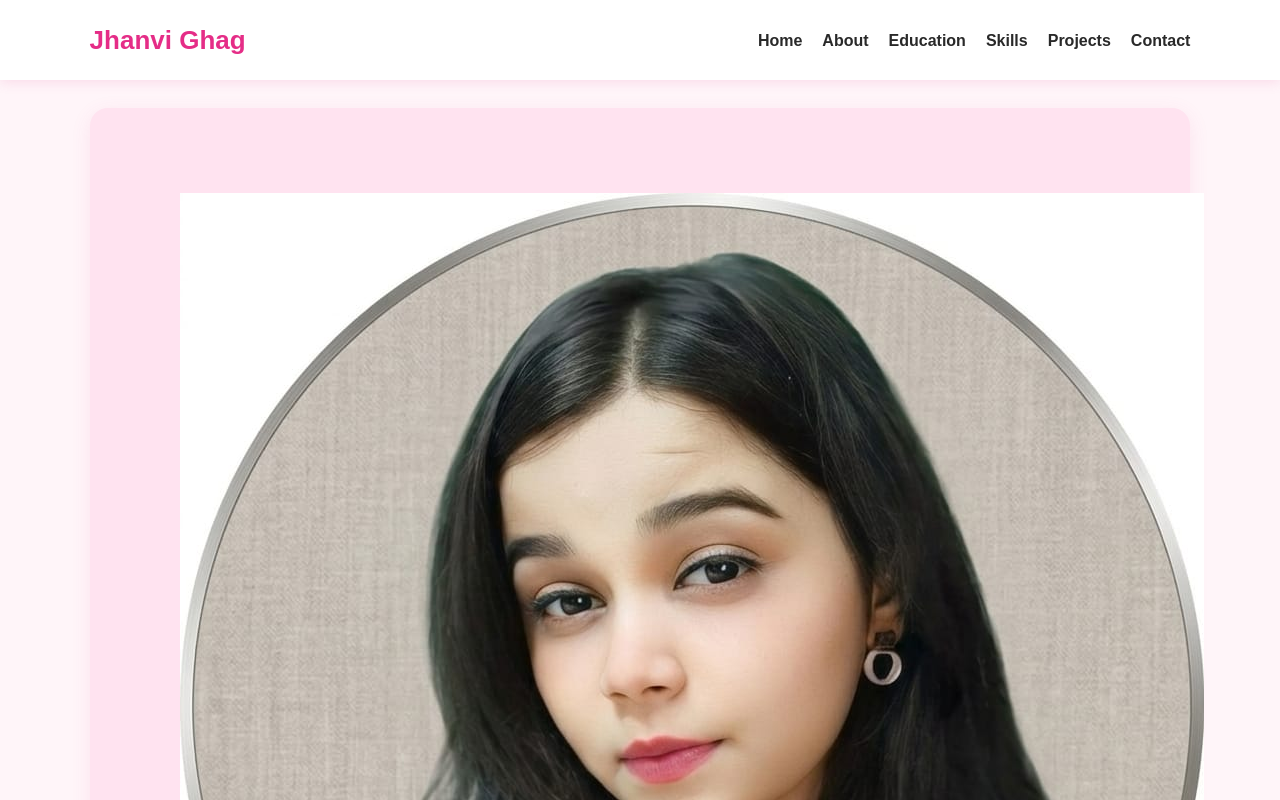
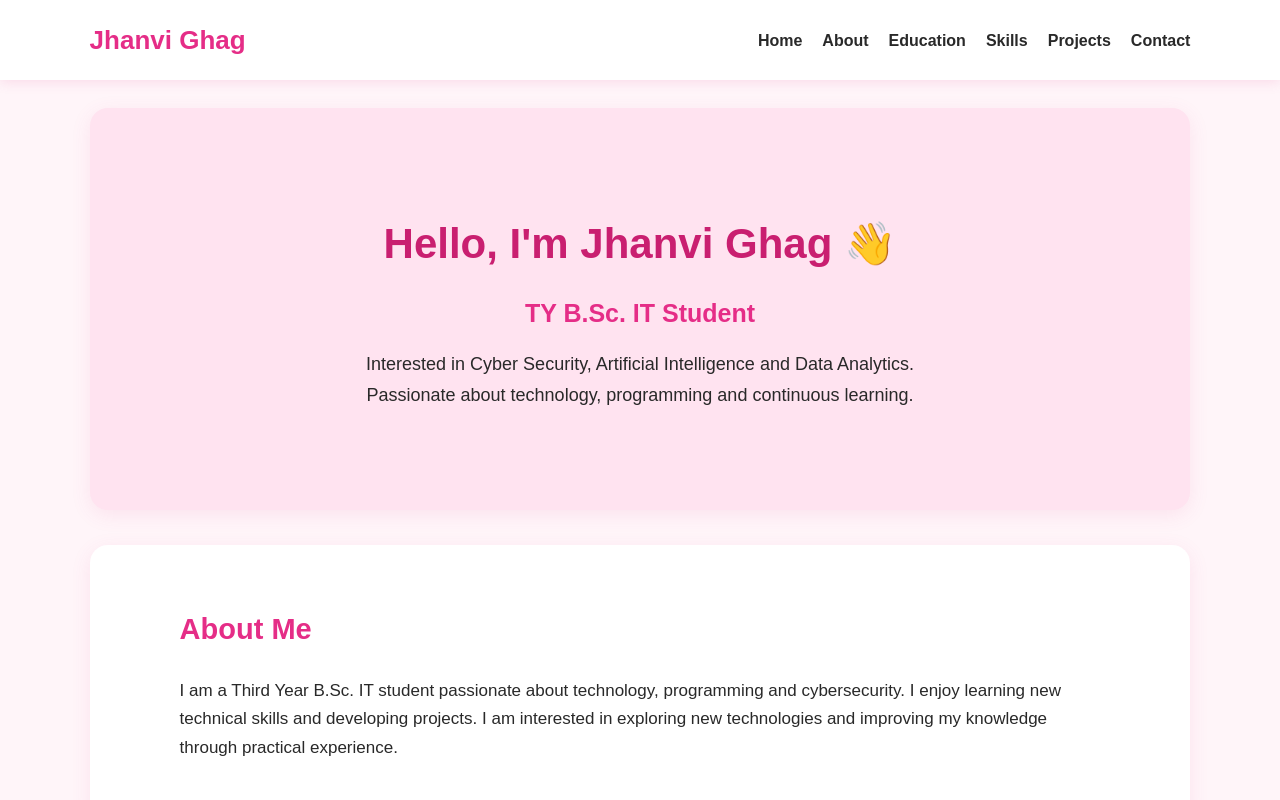
Before and after one commit to jhanvi-ghag/My-Portfolio, a plain HTML site: page index.html in a window 1280 px wide. Shown: the top 800 px of the page. Drawn offline with Linux system fonts and the light colour scheme.

Commit message:
Update index.html

```diff
--- a/index.html
+++ b/index.html
@@ -85,34 +85,23 @@
         #home {
             background: #ffe3f0;
             text-align: center;
-            padding: 85px 7%;
+            padding: 100px 7%;
             margin-top: 28px;
         }
 
         #home h1 {
             color: #c91f70;
-            font-size: 40px;
-            margin-bottom: 8px;
+            font-size: 42px;
+            margin-bottom: 12px;
         }
 
         #home h2 {
-            font-size: 24px;
-            margin-bottom: 12px;
+            font-size: 25px;
+            margin-bottom: 15px;
         }
 
         #home p {
             font-size: 18px;
-        }
-
-        /* Profile Photo */
-        .profile-photo {
-            width: 165px;
-            height: 165px;
-            border-radius: 50%;
-            object-fit: cover;
-            border: 5px solid white;
-            box-shadow: 0 4px 15px rgba(220, 70, 140, 0.25);
-            margin-bottom: 20px;
         }
 
         /* About */
@@ -240,9 +229,6 @@
     <!-- Home Section -->
     <section id="home">
 
-        <img src="profile.jpg.jpeg"
-            alt="Jhanvi Ghag Profile Photo">
-
         <h1>Hello, I'm Jhanvi Ghag 👋</h1>
 
         <h2>TY B.Sc. IT Student</h2>
@@ -250,6 +236,10 @@
         <p>
             Interested in Cyber Security, Artificial Intelligence
             and Data Analytics.
+        </p>
+
+        <p>
+            Passionate about technology, programming and continuous learning.
         </p>
 
     </section>
```
